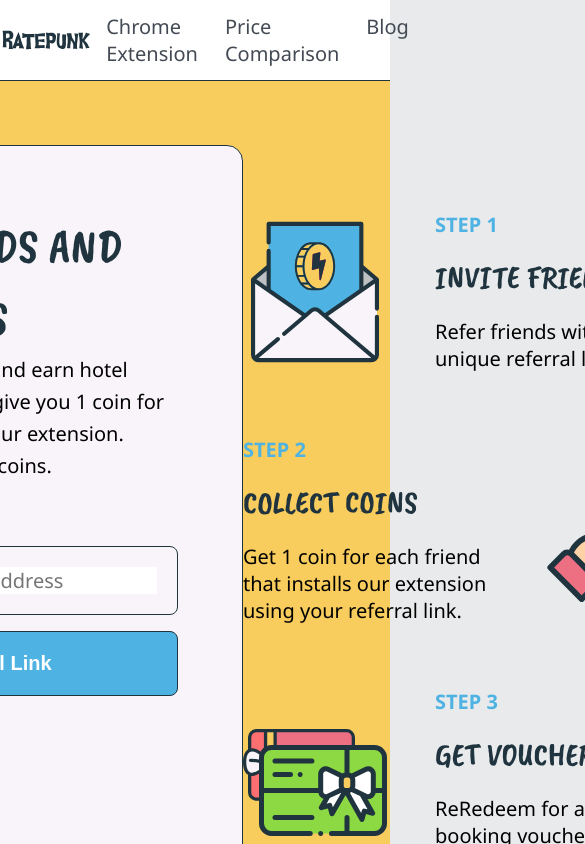
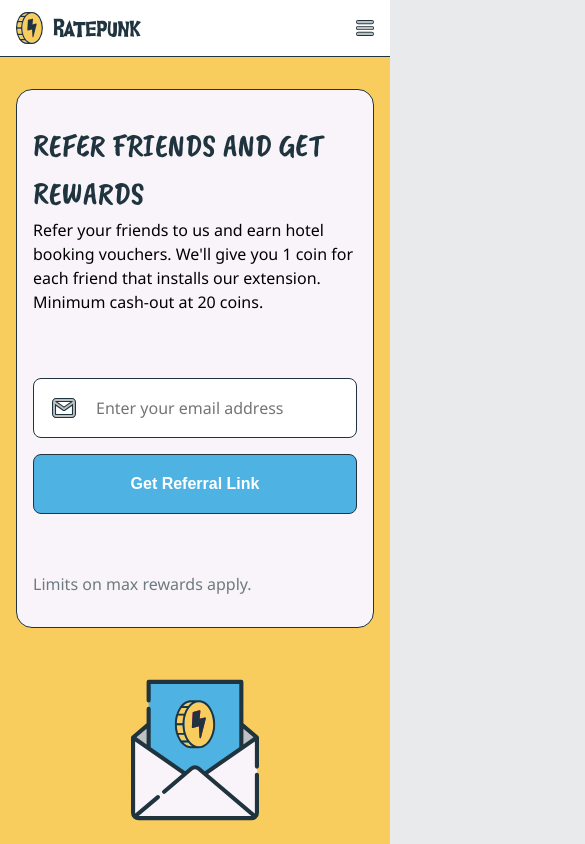
Before and after one commit to mixer1995/ratepunkPromo, a Next.js app: page / in a window 390 px wide. Shown: the top 844 px of the page, 585 px wide, since content can reach past the window. Built offline with nearby package versions, Linux system fonts and the light colour scheme.

Commit message:
Added mobile versions for header and main content

```diff
--- a/components/Content.module.scss
+++ b/components/Content.module.scss
@@ -1,3 +1,5 @@
+@import "./../styles/breakpoints.scss";
+
 .main {
     background-color: #F8CC5D;
     min-height: calc(100vh - 495px);
@@ -16,6 +18,11 @@
         justify-content: space-between;
         align-items: center;
 
+        @include mobile {
+            flex-direction: column;
+            width: 100%;
+        }
+
         .refer {
             height: 797px;
             width: 544px;
@@ -28,6 +35,14 @@
             display: flex;
             flex-direction: column;
 
+            @include mobile {
+                margin: 32px 0 50px 0;
+                width: calc(100% - 32px);
+                height: auto;
+                min-height: 539px;
+                padding: 32px 16px;
+            }
+
             h1 {
                 font-family: "Caveat Brush", cursive;
                 font-weight: 500;
@@ -35,10 +50,20 @@
                 font-size: 48px;
                 line-height: 72px;
                 color: #1F343E;
+
+                @include mobile {
+                    font-size: 32px;
+                    line-height: 48px;
+                }
             }
 
             p {
                 line-height: 32px;
+
+                @include mobile {
+                    font-size: 16px;
+                    line-height: 24px;
+                }
             }
 
 
@@ -53,6 +78,16 @@
             display: flex;
             flex-direction: column;
             gap: 64px;
+            align-items: flex-end;
+
+            @include mobile {
+                gap: 48px;
+                width: 100%;
+                align-items: center;
+                margin-bottom: 48px;
+            }
         }
+
+
     }
 }
--- a/components/GetReferal.module.scss
+++ b/components/GetReferal.module.scss
@@ -1,3 +1,5 @@
+@import "./../styles/breakpoints.scss";
+
 .emailForm {
     display: flex;
     flex-direction: column;
@@ -19,6 +21,11 @@
         box-sizing: border-box;
         padding: 20px;
         gap: 20px;
+        background-color: #FFFFFF;
+
+        @include mobile {
+            padding: 18px;
+        }
 
         img {
             height: 20px;
@@ -31,6 +38,10 @@
             border: none;
             outline: none;
             color: #6D7A80;
+
+            @include mobile {
+                font-size: 16px;
+            }
         }
     }
 
@@ -44,6 +55,10 @@
         padding: 20px 0;
         font-weight: 600;
         cursor: pointer;
+
+        @include mobile {
+            font-size: 16px;
+        }
     }
 }
 
@@ -71,6 +86,7 @@
         gap: 18px;
         overflow: hidden;
         width: 100%;
+        background-color: #FFFFFF;
 
         input {
             flex: 1;
@@ -80,6 +96,7 @@
             outline: none;
             color: #6D7A80;
             margin: 20px 0 17px 20px;
+            width: calc(100% - 100px);
         }
 
         button {
--- a/components/Navbar.module.scss
+++ b/components/Navbar.module.scss
@@ -1,3 +1,5 @@
+@import "./../styles/breakpoints.scss";
+
 .header {
     top: 0;
     left: 0;
@@ -6,9 +8,16 @@
     width: 100%;
     position: sticky;
     display: flex;
+    flex-direction: row;
     justify-content: center;
     border-bottom: 1px solid #1F343E;
     z-index: 1;
+
+    @include mobile {
+        height: 56px;
+        flex-direction: column;
+        justify-content: flex-start;
+    }
 
     nav {
         display: flex;
@@ -18,16 +27,27 @@
         width: 1120px;
         height: 100%;
 
-        img {
+        @include mobile {
+            width: 100%;
+            box-sizing: border-box;
+            padding: 0 16px;
+            height: 56px;
+        }
+
+        .rateLogo {
             height: 32px;
         }
 
-        ul {
+        .desctopLi {
             display: flex;
             flex-direction: row;
             gap: 27px;
             list-style-type: none;
             padding: 0 16px;
+
+            @include mobile {
+                display: none;
+            }
 
             li {
 
@@ -43,5 +63,45 @@
                 }
             }
         }
+
+        .hamburgCloseLogo {
+            display: none;
+            cursor: pointer;
+            height: 16px;
+
+            @include mobile {
+                display: block;
+            }
+        }
+
+    }
+
+    .mobileLi {
+        display: none;
+        flex-direction: column;
+        margin-top: auto;
+        gap: 28px;
+        margin-left: 16px;
+        list-style-type: none;
+        margin-bottom: 21px;
+
+        a {
+            color: #434A54;
+            text-decoration: none;
+            font-family: "Noto Sans", sans-serif;
+            font-size: 16px;
+        }
+
+        a:hover {
+            color: #4EB3E3;
+        }
+    }
+
+    .openedLi {
+        display: flex;
     }
 }
+
+.opened {
+    height: 234px;
+}
--- a/components/Navbar.tsx
+++ b/components/Navbar.tsx
@@ -1,18 +1,28 @@
 import styles from './Navbar.module.scss'
 import ratepunkLogo from './../public/logo.svg'
+import hamburgLogo from './../public/menu.svg'
+import closeLogo from './../public/close.svg'
+import { useState } from 'react';
 
 const Navbar = () => {
-  console.log(ratepunkLogo);
+  const [opened, setOpened] = useState(false);
+
   return (
-    <header className={styles.header}>
+    <header className={`${styles.header} ${opened && styles.opened}`}>
       <nav>
-        <img src={ratepunkLogo.src} alt="ratepunkLogo" />
-        <ul>
+        <img src={ratepunkLogo.src} alt="ratepunkLogo" className={styles.rateLogo}/>
+        <ul className={styles.desctopLi}>
           <li><a href="#">Chrome Extension</a></li>
           <li><a href="#">Price Comparison</a></li>
           <li><a href="#">Blog</a></li>
         </ul>
+        <img src={opened ? closeLogo.src : hamburgLogo.src} alt="hamburgCloseLogo" className={styles.hamburgCloseLogo} onClick={() => setOpened(!opened)} />
       </nav>
+      <ul className={`${styles.mobileLi} ${opened && styles.openedLi}`}>
+          <li><a href="#">Chrome Extension</a></li>
+          <li><a href="#">Price Comparison</a></li>
+          <li><a href="#">Blog</a></li>
+        </ul>
     </header>
   )
 }
--- a/components/VoucherSteps.module.scss
+++ b/components/VoucherSteps.module.scss
@@ -1,9 +1,17 @@
+@import "./../styles/breakpoints.scss";
+
 .step {
     display: flex;
     flex-direction: row;
     align-items: center;
     justify-content: space-between;
-    width: 448px;
+    width: calc(100% - 32px);
+    gap: 48px;
+
+    @include mobile {
+        flex-direction: column;
+        gap: 32px;
+    }
 
     div {
         display: flex;
@@ -11,9 +19,18 @@
         width: 256px;
         gap: 16px;
 
+        @include mobile {
+            align-items: center;
+            width: 100%;
+        }
+
         span {
             color: #4EB3E3;
             font-weight: bold;
+
+            @include mobile {
+                font-size: 16px;
+            }
         }
 
         h3 {
@@ -24,9 +41,22 @@
             line-height: 48px;
             color: #1F343E;
         }
+
+        p {
+            color: #1F343E;
+
+            @include mobile {
+                text-align: center;
+                font-size: 16px;
+            }
+        }
     }
 }
 
 .step:nth-child(2) {
     flex-direction: row-reverse;
+
+    @include mobile {
+        flex-direction: column;
+    }
 }
--- /dev/null
+++ b/styles/breakpoints.scss
@@ -0,0 +1,5 @@
+@mixin mobile {
+    @media (max-width: 1120px) {
+        @content;
+    }
+  }
```
